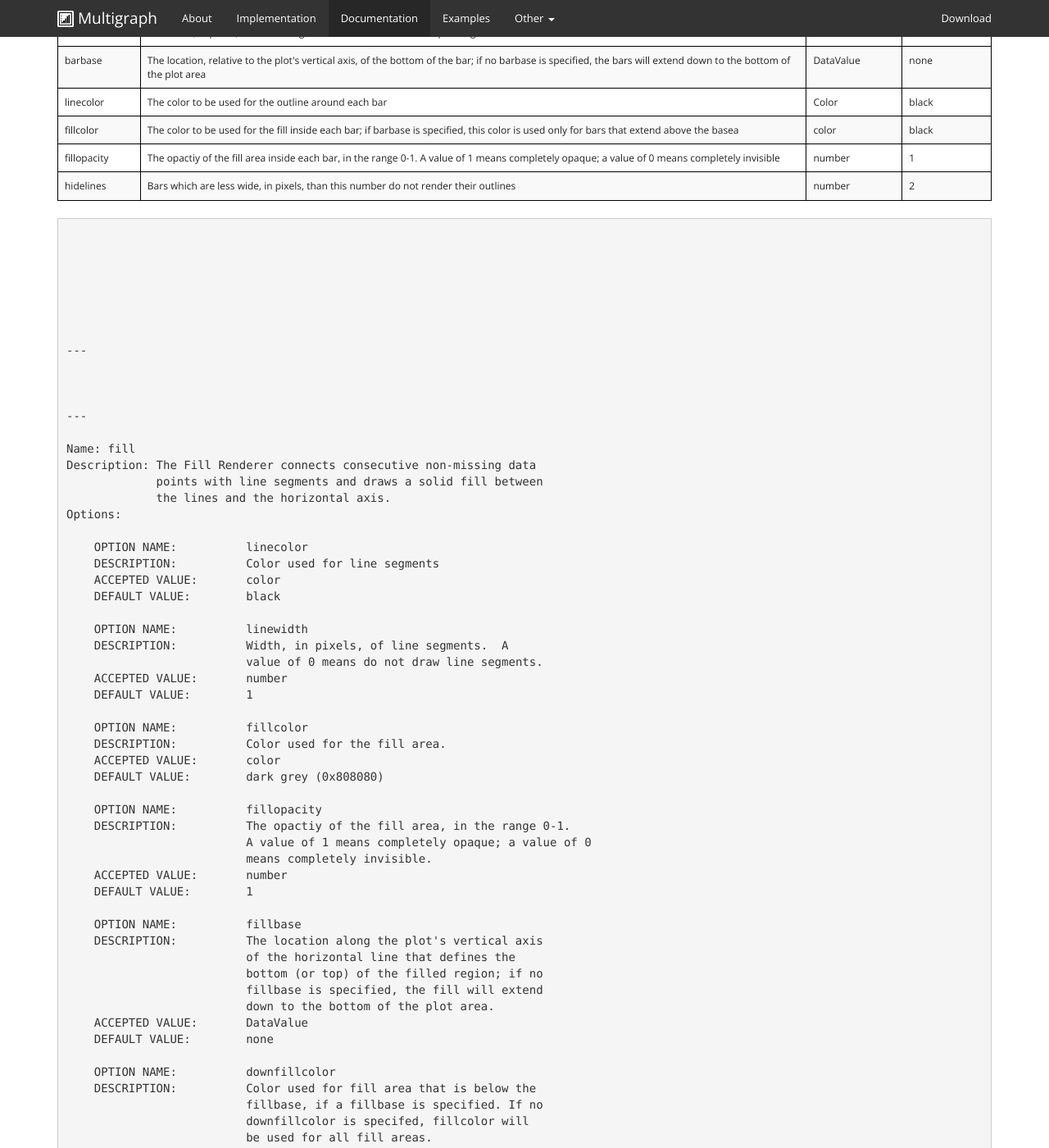
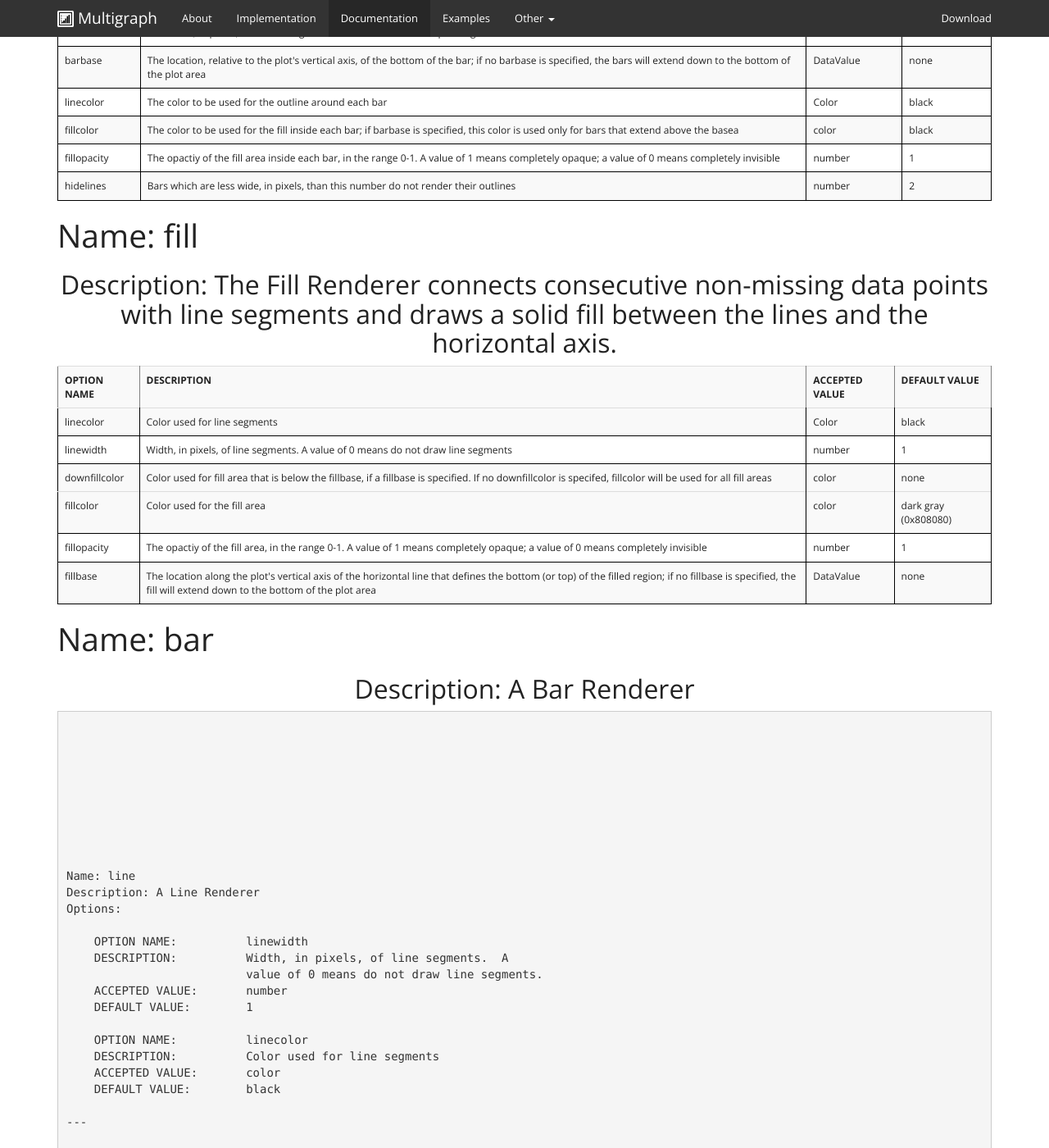
Before and after one commit to khunter3D/khunter3D.github.io, a Jekyll site: the page built from docs/renderers/index.html, in a window 1280 px wide and 1400 px high, scrolled down 891 px. Shown: the whole window at 82% size. Built offline with Jekyll 4.4.1, drawn with Linux system fonts in a browser that asks for light colours; nearby versions of some CDN libraries; Markdown is read by kramdown in place of the engine named in the settings; some of the changed text lies outside the part shown.

Commit message:
Update index.html

```diff
--- a/docs/renderers/index.html
+++ b/docs/renderers/index.html
@@ -232,6 +232,92 @@
 
 
 
+<h1>Name: fill</h1>
+
+<h2>Description: The Fill Renderer connects consecutive non-missing data
+             points with line segments and draws a solid fill between
+             the lines and the horizontal axis.
+</h2>
+
+<div class="table-responsive">
+<table class="table table-striped ">
+<tbody>
+<tr>
+  <th>OPTION NAME</th>
+  <th>DESCRIPTION</th>
+  <th>ACCEPTED VALUE</th>
+  <th>DEFAULT VALUE</th>
+  </tr>
+<tr>
+<tr>
+  <td>linecolor</td>
+  <td>Color used for line segments</td>
+  <td>Color</td>
+  <td>black</td>
+  </tr>
+<tr>
+  <td>linewidth</td>
+  <td>Width, in pixels, of line segments.
+  A value of 0 means do not draw line segments</td>
+  <td>number</td>
+
+ <td>1</td>
+</tr>
+<tr>
+  <td>downfillcolor</td>
+  <td>Color used for fill area that is below the
+                          fillbase, if a fillbase is specified. If no
+                          downfillcolor is specifed, fillcolor will
+                          be used for all fill areas</td>
+
+
+<td>color</td>
+
+
+
+<td>none</td>
+
+
+
+
+
+<tr>
+
+  <tr>
+  <td>fillcolor</td>
+  <td>Color used for the fill area</td>
+  <td>color</td>
+  <td> dark gray (0x808080)</td>
+  </tr>
+
+  <tr>
+  <td>fillopacity</td>
+  <td>The opactiy of the fill area, in the range 0-1.
+  A value of 1 means completely opaque; a value of 0 means completely invisible</td>
+  <td>number</td>
+  <td>1</td>
+  </tr>
+
+  <tr>
+  <td>fillbase</td>
+  <td>The location along the plot's vertical axis
+                          of the horizontal line that defines the
+                          bottom (or top) of the filled region; if no
+                          fillbase is specified, the fill will extend
+                          down to the bottom of the plot area</td>
+  <td>DataValue</td>
+  <td>none</td>
+  </tr>
+
+      </tbody>
+</table>
+</div>
+
+
+<h1>Name: bar</h1>
+
+<h2>Description: A Bar Renderer
+</h2>
 
 
       <pre>
@@ -242,59 +328,7 @@
 
 
 
----
 
-
-
----
-
-Name: fill
-Description: The Fill Renderer connects consecutive non-missing data
-             points with line segments and draws a solid fill between
-             the lines and the horizontal axis.
-Options:
-
-    OPTION NAME:          linecolor
-    DESCRIPTION:          Color used for line segments
-    ACCEPTED VALUE:       color
-    DEFAULT VALUE:        black
-
-    OPTION NAME:          linewidth
-    DESCRIPTION:          Width, in pixels, of line segments.  A
-                          value of 0 means do not draw line segments.
-    ACCEPTED VALUE:       number
-    DEFAULT VALUE:        1
-
-    OPTION NAME:          fillcolor
-    DESCRIPTION:          Color used for the fill area.
-    ACCEPTED VALUE:       color
-    DEFAULT VALUE:        dark grey (0x808080)
-
-    OPTION NAME:          fillopacity
-    DESCRIPTION:          The opactiy of the fill area, in the range 0-1.
-                          A value of 1 means completely opaque; a value of 0
-                          means completely invisible.
-    ACCEPTED VALUE:       number
-    DEFAULT VALUE:        1
-
-    OPTION NAME:          fillbase
-    DESCRIPTION:          The location along the plot's vertical axis
-                          of the horizontal line that defines the
-                          bottom (or top) of the filled region; if no
-                          fillbase is specified, the fill will extend
-                          down to the bottom of the plot area.
-    ACCEPTED VALUE:       DataValue
-    DEFAULT VALUE:        none
-
-    OPTION NAME:          downfillcolor
-    DESCRIPTION:          Color used for fill area that is below the
-                          fillbase, if a fillbase is specified. If no
-                          downfillcolor is specifed, fillcolor will
-                          be used for all fill areas.
-    ACCEPTED VALUE:       color
-    DEFAULT VALUE:        none
-
----
 
 Name: line
 Description: A Line Renderer
```
